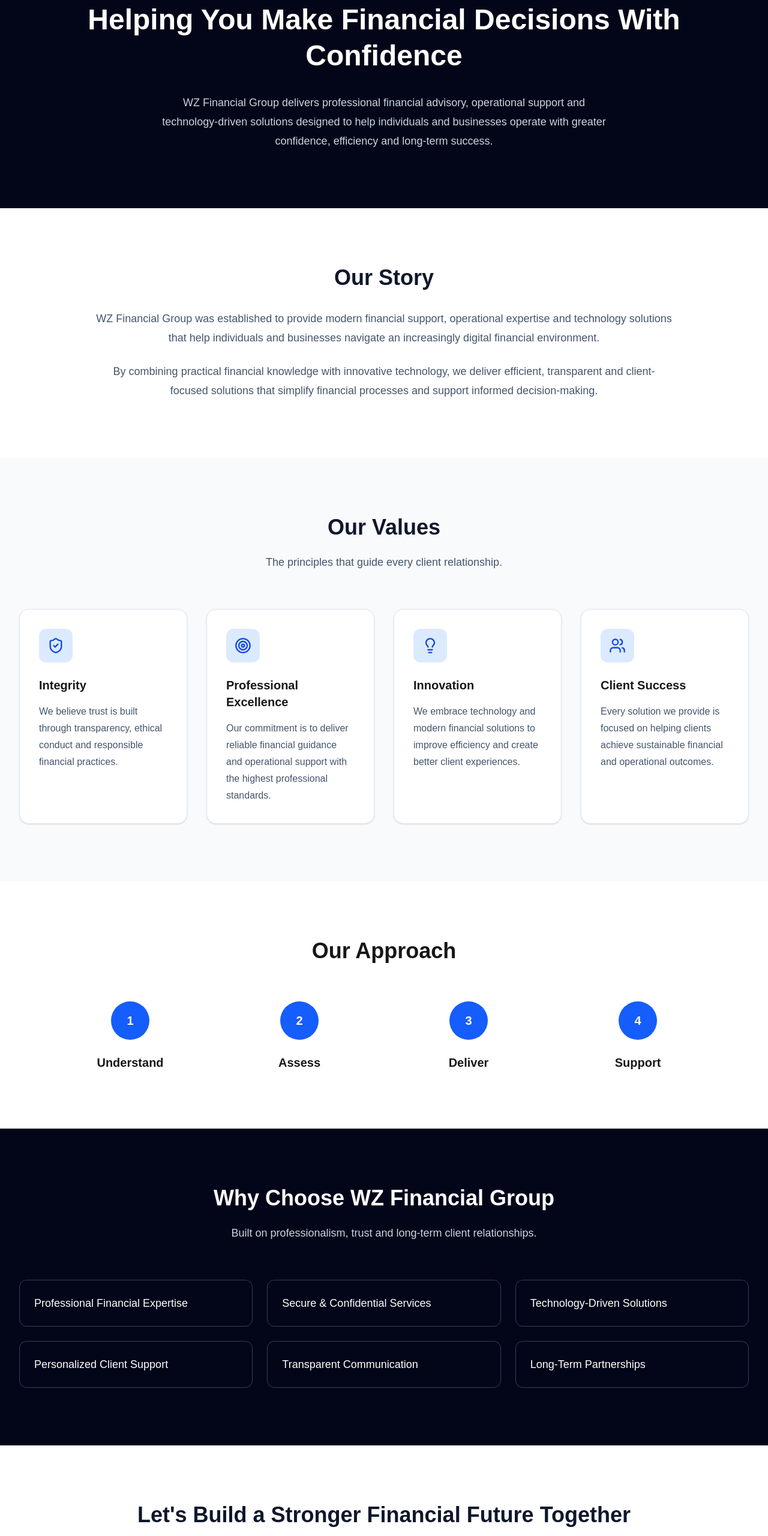
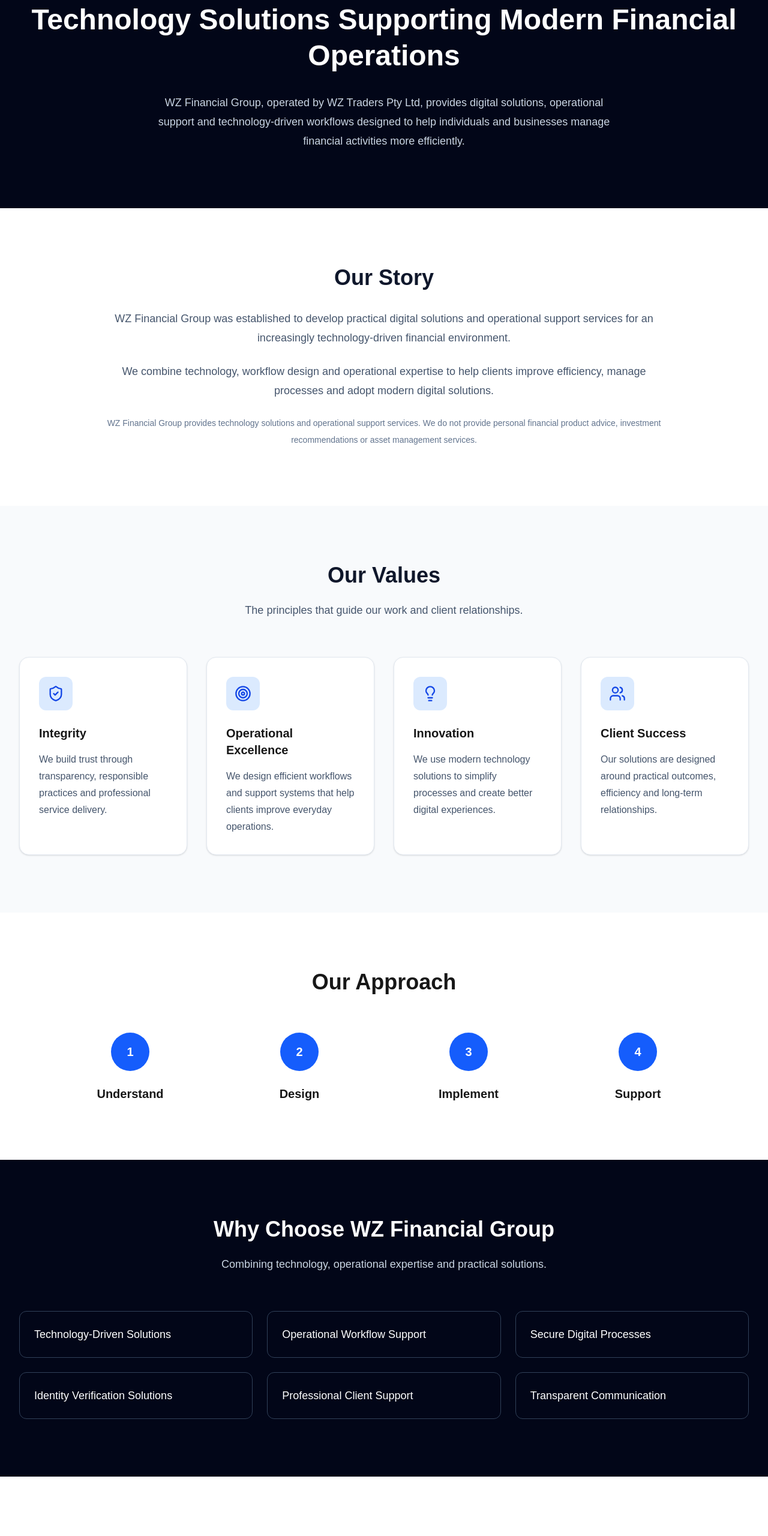
Before and after one commit to wztraders9-cmyk/wz-financial-group-website, a Next.js app: page /about in a window 1280 px wide. Shown: the part 234-2794 px from the top of the page at 60% size. Built offline with nearby package versions, Linux system fonts and the light colour scheme.

Commit message:
Update about page positioning and company messaging

```diff
--- a/app/about/page.tsx
+++ b/app/about/page.tsx
@@ -4,36 +4,36 @@
   {
     title: "Integrity",
     description:
-      "We believe trust is built through transparency, ethical conduct and responsible financial practices.",
+      "We build trust through transparency, responsible practices and professional service delivery.",
     icon: ShieldCheck,
   },
   {
-    title: "Professional Excellence",
+    title: "Operational Excellence",
     description:
-      "Our commitment is to deliver reliable financial guidance and operational support with the highest professional standards.",
+      "We design efficient workflows and support systems that help clients improve everyday operations.",
     icon: Target,
   },
   {
     title: "Innovation",
     description:
-      "We embrace technology and modern financial solutions to improve efficiency and create better client experiences.",
+      "We use modern technology solutions to simplify processes and create better digital experiences.",
     icon: Lightbulb,
   },
   {
     title: "Client Success",
     description:
-      "Every solution we provide is focused on helping clients achieve sustainable financial and operational outcomes.",
+      "Our solutions are designed around practical outcomes, efficiency and long-term relationships.",
     icon: Users,
   },
 ];
 
 const reasons = [
-  "Professional Financial Expertise",
-  "Secure & Confidential Services",
   "Technology-Driven Solutions",
-  "Personalized Client Support",
+  "Operational Workflow Support",
+  "Secure Digital Processes",
+  "Identity Verification Solutions",
+  "Professional Client Support",
   "Transparent Communication",
-  "Long-Term Partnerships",
 ];
 
 export default function AboutPage() {
@@ -47,14 +47,14 @@
           </p>
 
           <h1 className="mt-6 text-5xl font-bold leading-tight">
-            Helping You Make Financial Decisions With Confidence
+            Technology Solutions Supporting Modern Financial Operations
           </h1>
 
           <p className="mt-8 max-w-3xl mx-auto text-lg text-slate-300 leading-8">
-            WZ Financial Group delivers professional financial advisory,
-            operational support and technology-driven solutions designed to
-            help individuals and businesses operate with greater confidence,
-            efficiency and long-term success.
+            WZ Financial Group, operated by WZ Traders Pty Ltd, provides
+            digital solutions, operational support and technology-driven
+            workflows designed to help individuals and businesses manage
+            financial activities more efficiently.
           </p>
         </div>
       </section>
@@ -67,22 +67,26 @@
           </h2>
 
           <p className="mt-8 text-lg leading-8 text-slate-600">
-            WZ Financial Group was established to provide modern financial
-            support, operational expertise and technology solutions that help
-            individuals and businesses navigate an increasingly digital
-            financial environment.
+            WZ Financial Group was established to develop practical digital
+            solutions and operational support services for an increasingly
+            technology-driven financial environment.
           </p>
 
           <p className="mt-6 text-lg leading-8 text-slate-600">
-            By combining practical financial knowledge with innovative
-            technology, we deliver efficient, transparent and client-focused
-            solutions that simplify financial processes and support informed
-            decision-making.
+            We combine technology, workflow design and operational expertise
+            to help clients improve efficiency, manage processes and adopt
+            modern digital solutions.
+          </p>
+
+          <p className="mt-6 text-sm leading-7 text-slate-500">
+            WZ Financial Group provides technology solutions and operational
+            support services. We do not provide personal financial product
+            advice, investment recommendations or asset management services.
           </p>
         </div>
       </section>
 
-      {/* Mission & Values */}
+      {/* Values */}
       <section className="bg-slate-50 py-24">
         <div className="max-w-7xl mx-auto px-8">
           <div className="text-center">
@@ -91,7 +95,7 @@
             </h2>
 
             <p className="mt-6 text-lg text-slate-600">
-              The principles that guide every client relationship.
+              The principles that guide our work and client relationships.
             </p>
           </div>
 
@@ -122,7 +126,7 @@
         </div>
       </section>
 
-      {/* Our Approach */}
+      {/* Approach */}
       <section className="py-24">
         <div className="max-w-6xl mx-auto px-8 text-center">
           <h2 className="text-4xl font-bold">
@@ -130,7 +134,7 @@
           </h2>
 
           <div className="grid md:grid-cols-4 gap-10 mt-16">
-            {["Understand", "Assess", "Deliver", "Support"].map((step, index) => (
+            {["Understand", "Design", "Implement", "Support"].map((step, index) => (
               <div key={step}>
                 <div className="w-16 h-16 mx-auto rounded-full bg-blue-600 text-white flex items-center justify-center text-xl font-bold">
                   {index + 1}
@@ -154,7 +158,7 @@
             </h2>
 
             <p className="mt-6 text-slate-300 text-lg">
-              Built on professionalism, trust and long-term client relationships.
+              Combining technology, operational expertise and practical solutions.
             </p>
           </div>
 
@@ -177,13 +181,13 @@
       <section className="py-24">
         <div className="max-w-4xl mx-auto px-8 text-center">
           <h2 className="text-4xl font-bold text-slate-900">
-            Let's Build a Stronger Financial Future Together
+            Build Better Financial Operations With Technology
           </h2>
 
           <p className="mt-6 text-lg text-slate-600 leading-8">
-            Whether you're an individual seeking financial guidance or a
-            business looking for operational support, we're here to help you
-            move forward with confidence.
+            Whether you need digital solutions, operational support or
+            technology-enabled workflows, WZ Financial Group helps simplify
+            complex processes.
           </p>
 
           <a
```
